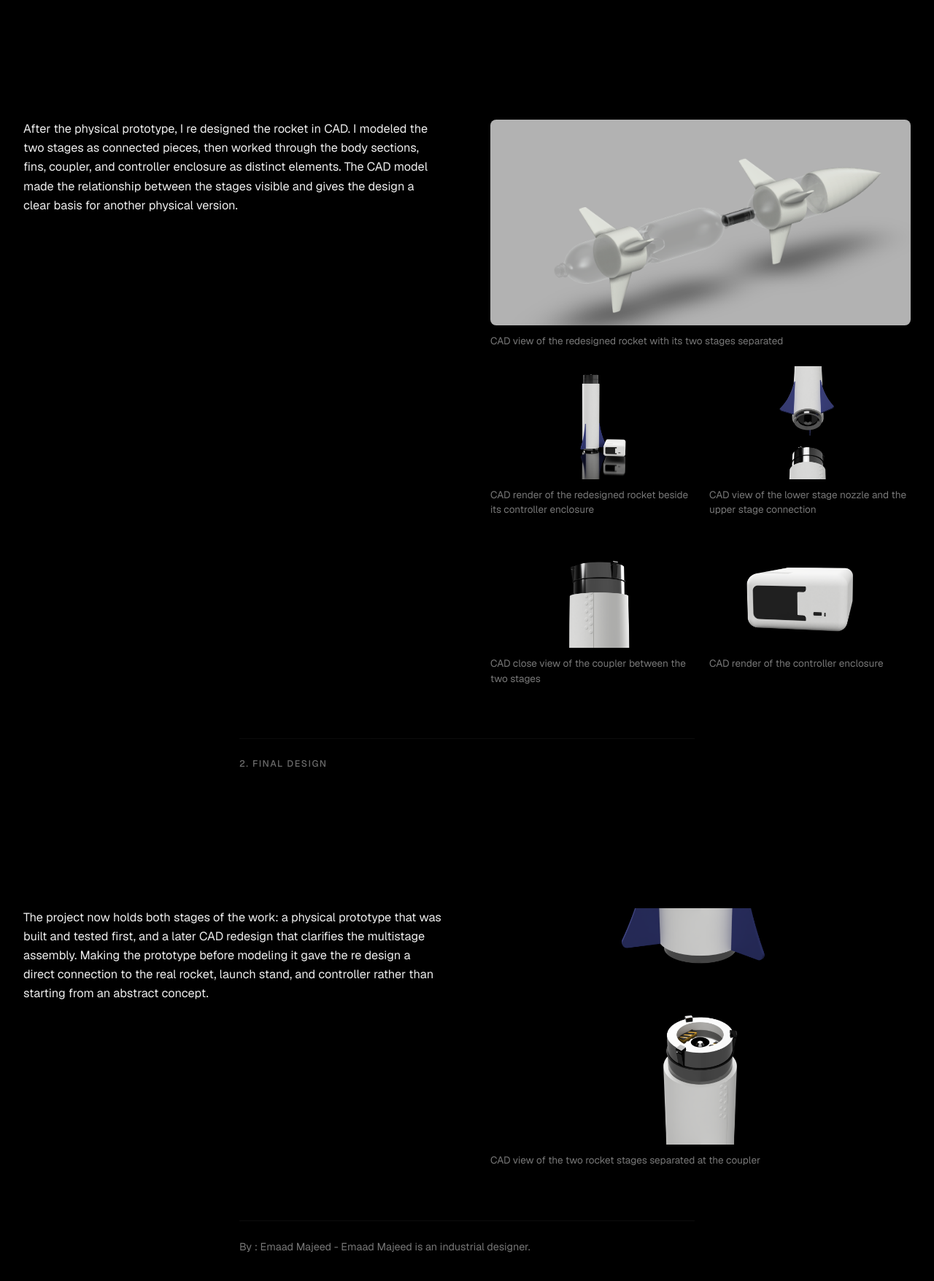
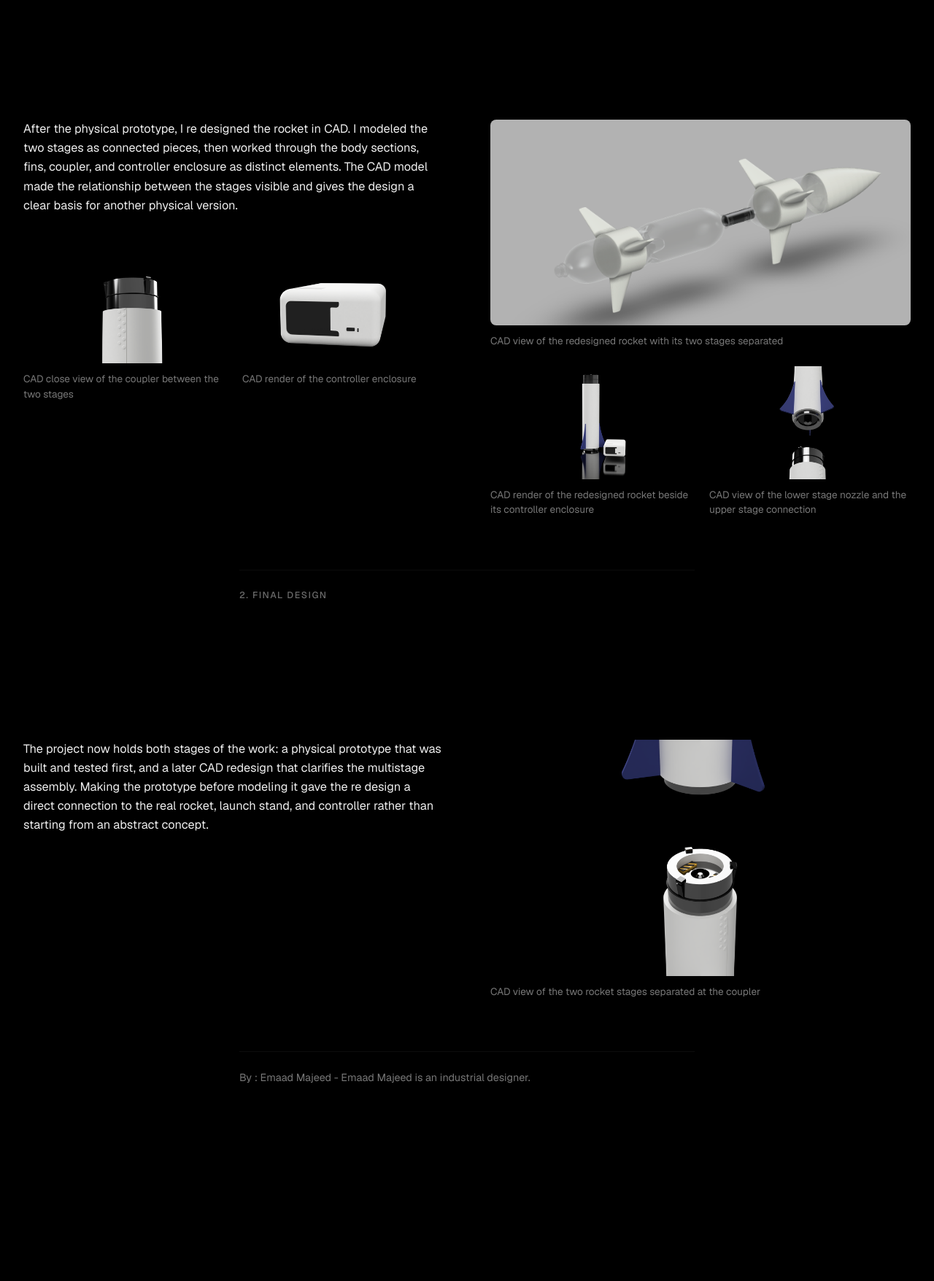
Before and after one commit to emaad-majeed/emaad-majeed.github.io, a Jekyll site: the page built from _projects/water-rocket.md, in a window 1280 px wide, cut to the strip 1740-3557 px from the top of the page. Shown: the top 1756 px of the strip at 73% size. Built offline with Jekyll 4.4.1, drawn with Linux system fonts in a browser that asks for light colours; after the commit the page ends 3326 px from its top, so only the background shows below that.

Commit message:
Place water rocket CAD details below copy

```diff
--- a/_projects/water-rocket.md
+++ b/_projects/water-rocket.md
@@ -56,6 +56,19 @@ We began by making the rocket physically. The built prototype brought together t
 
 After the physical prototype, I re designed the rocket in CAD. I modeled the two stages as connected pieces, then worked through the body sections, fins, coupler, and controller enclosure as distinct elements. The CAD model made the relationship between the stages visible and gives the design a clear basis for another physical version.
 
+<div class="cad-detail-images" markdown="1">
+
+<figure class="process-image">
+  <img src="/assets/projects/water-rocket/render-03.png" alt="CAD close view of the coupler between the two stages">
+  <figcaption aria-hidden="true">CAD close view of the coupler between the two stages</figcaption>
+</figure>
+<figure class="process-image">
+  <img src="/assets/projects/water-rocket/render-04.png" alt="CAD render of the controller enclosure">
+  <figcaption aria-hidden="true">CAD render of the controller enclosure</figcaption>
+</figure>
+
+</div>
+
 </div>
 <div class="step-images" markdown="1">
 
@@ -71,15 +84,6 @@ After the physical prototype, I re designed the rocket in CAD. I modeled the two
   <img src="/assets/projects/water-rocket/render-02.png" alt="CAD view of the lower stage nozzle and the upper stage connection">
   <figcaption aria-hidden="true">CAD view of the lower stage nozzle and the upper stage connection</figcaption>
 </figure>
-<figure class="process-image">
-  <img src="/assets/projects/water-rocket/render-03.png" alt="CAD close view of the coupler between the two stages">
-  <figcaption aria-hidden="true">CAD close view of the coupler between the two stages</figcaption>
-</figure>
-<figure class="process-image">
-  <img src="/assets/projects/water-rocket/render-04.png" alt="CAD render of the controller enclosure">
-  <figcaption aria-hidden="true">CAD render of the controller enclosure</figcaption>
-</figure>
-
 </div>
 </div>
 
--- a/assets/css/style.css
+++ b/assets/css/style.css
@@ -297,6 +297,12 @@ html, body { overflow-x: hidden; }
   gap: 1.5rem;
   align-content: start;
 }
+.water-rocket-layout .cad-detail-images {
+  display: grid;
+  grid-template-columns: repeat(2, minmax(0, 1fr));
+  gap: 1.5rem;
+  margin-top: 3rem;
+}
 .water-rocket-layout .project-step figure { margin: 0; }
 .water-rocket-layout .cad-overview { grid-column: 1 / -1; }
 .water-rocket-layout .final-image { grid-column: 1 / -1; }
@@ -312,6 +318,7 @@ html, body { overflow-x: hidden; }
     padding: 0;
   }
   .water-rocket-layout .step-images { display: block; }
+  .water-rocket-layout .cad-detail-images { display: block; }
   .water-rocket-layout .project-step figure { margin: 0 0 3rem; }
   .water-rocket-layout .step-images > :first-child { margin-top: 3rem; }
   .water-rocket-layout .project-step figure:last-child { margin-bottom: 0; }
```
